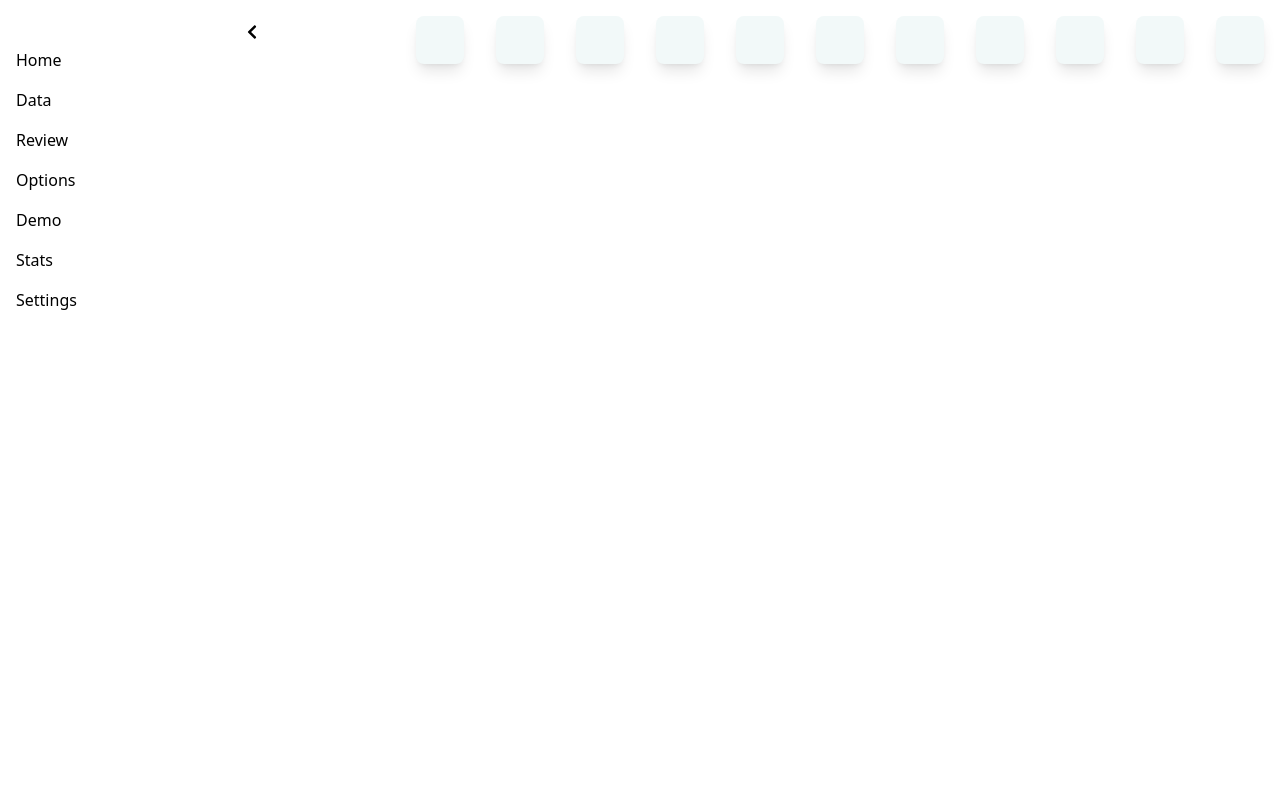
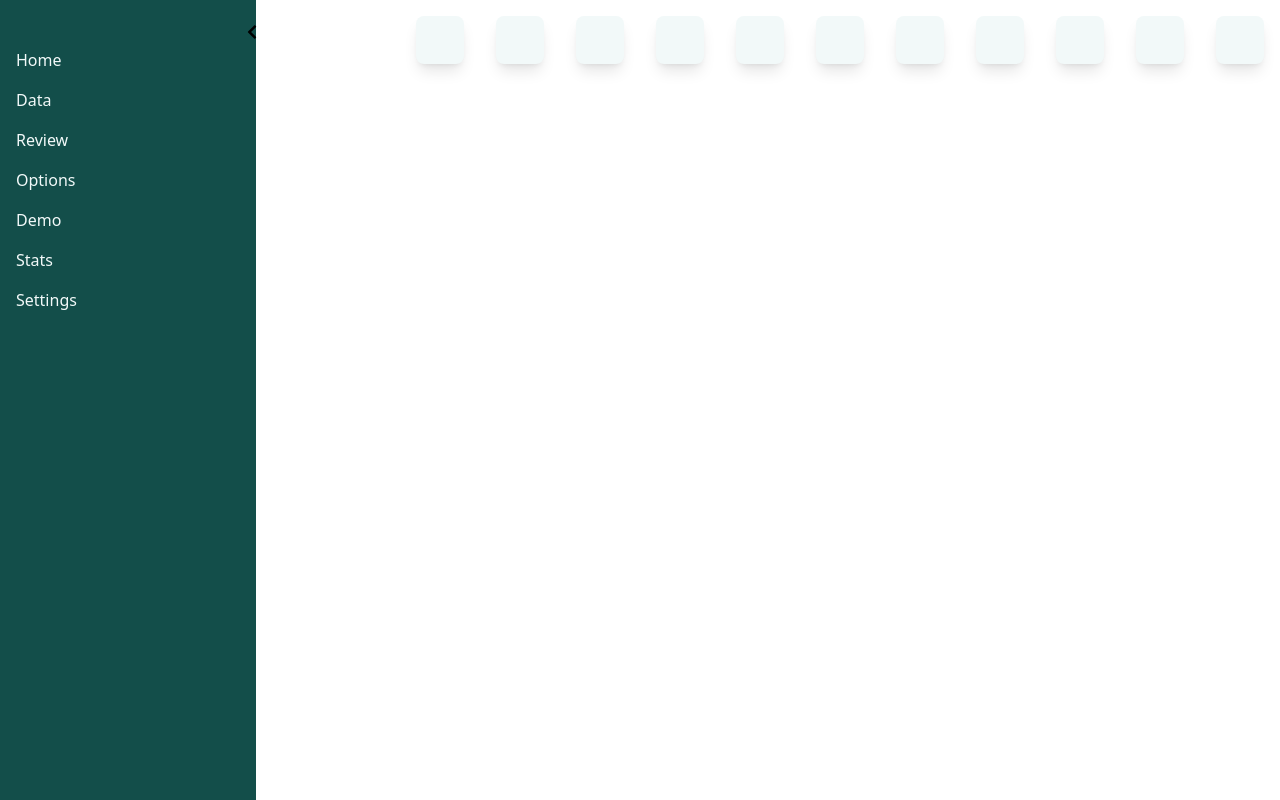
Before and after one commit to finalProject-FinScope/frontend-v2, a React (Vite) app: page / in a window 1280 px wide. Built offline with nearby package versions, Linux system fonts and the light colour scheme.

Commit message:
colour change update

```diff
--- a/src/components/SideBar.jsx
+++ b/src/components/SideBar.jsx
@@ -12,7 +12,7 @@ const Sidebar = () => {
     <div
       className={`fixed top-0 left-0 h-full ${
         isOpen ? "w-64" : "w-16"
-      } bg-gray-800 text-white transition-all duration-300`}
+      } bg-darkgreen text-white transition-all duration-300`}
     >
       <button
         className={`absolute top-4 ${
@@ -24,13 +24,19 @@ const Sidebar = () => {
       </button>
       {isOpen && (
         <ul className="mt-10">
-          <li className="py-2 px-4 hover:bg-gray-700">Home</li>
-          <li className="py-2 px-4 hover:bg-gray-700">Data</li>
-          <li className="py-2 px-4 hover:bg-gray-700">Review</li>
-          <li className="py-2 px-4 hover:bg-gray-700">Options</li>
-          <li className="py-2 px-4 hover:bg-gray-700">Demo</li>
-          <li className="py-2 px-4 hover:bg-gray-700">Stats</li>
-          <li className="py-2 px-4 hover:bg-gray-700">Settings</li>
+          <li className="py-2 px-4 hover:bg-gray-700 text-whitegreen">Home</li>
+          <li className="py-2 px-4 hover:bg-gray-700 text-whitegreen">Data</li>
+          <li className="py-2 px-4 hover:bg-gray-700 text-whitegreen">
+            Review
+          </li>
+          <li className="py-2 px-4 hover:bg-gray-700 text-whitegreen">
+            Options
+          </li>
+          <li className="py-2 px-4 hover:bg-gray-700 text-whitegreen">Demo</li>
+          <li className="py-2 px-4 hover:bg-gray-700 text-whitegreen">Stats</li>
+          <li className="py-2 px-4 hover:bg-gray-700 text-whitegreen">
+            Settings
+          </li>
         </ul>
       )}
     </div>
--- a/tailwind.config.js
+++ b/tailwind.config.js
@@ -5,6 +5,7 @@ export default {
     colors: {
       whitegreen: "#f2f9f9",
       lightgreen: "#a7f3d0",
+      darkgreen: "#134e4a",
     },
     extend: {},
   },
```
